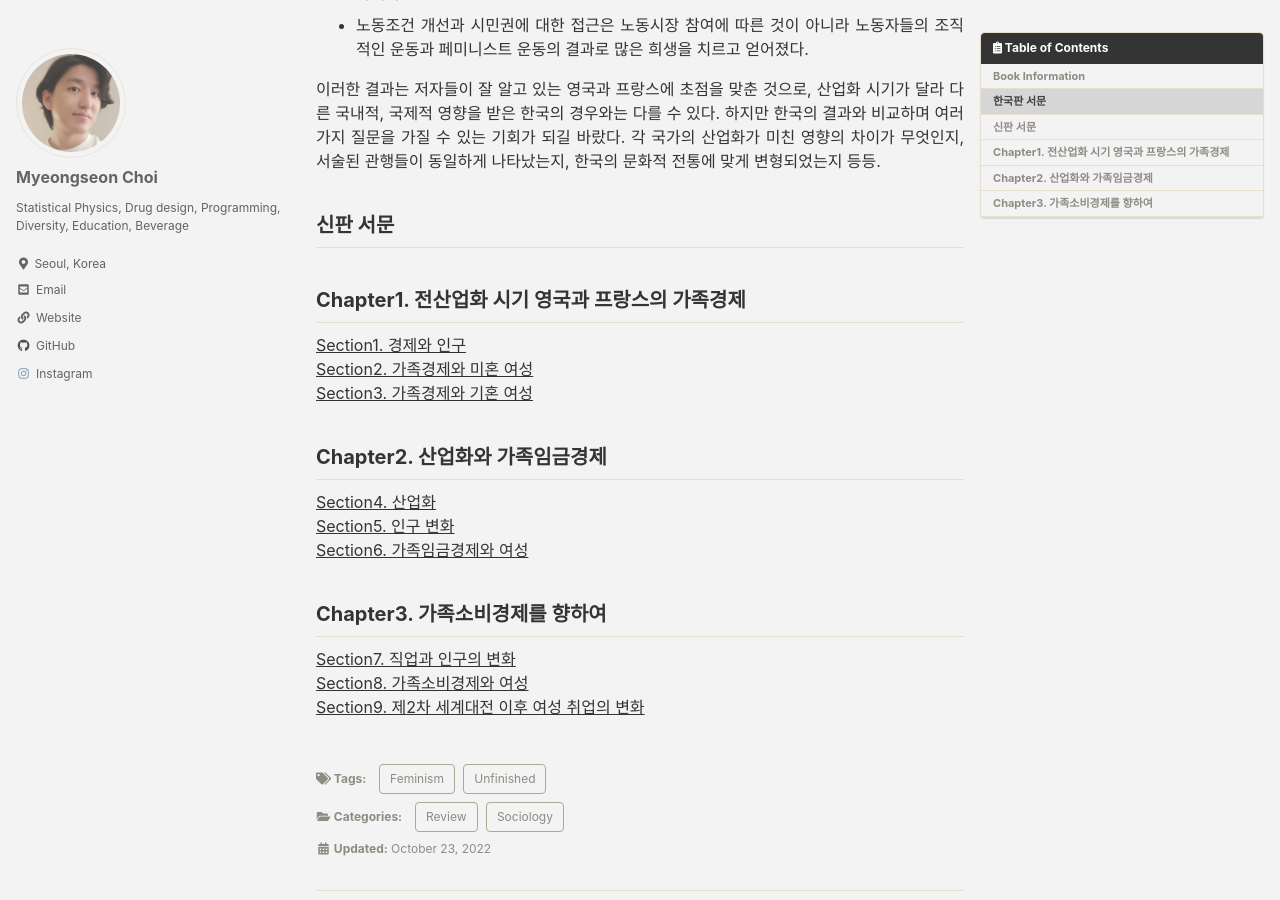
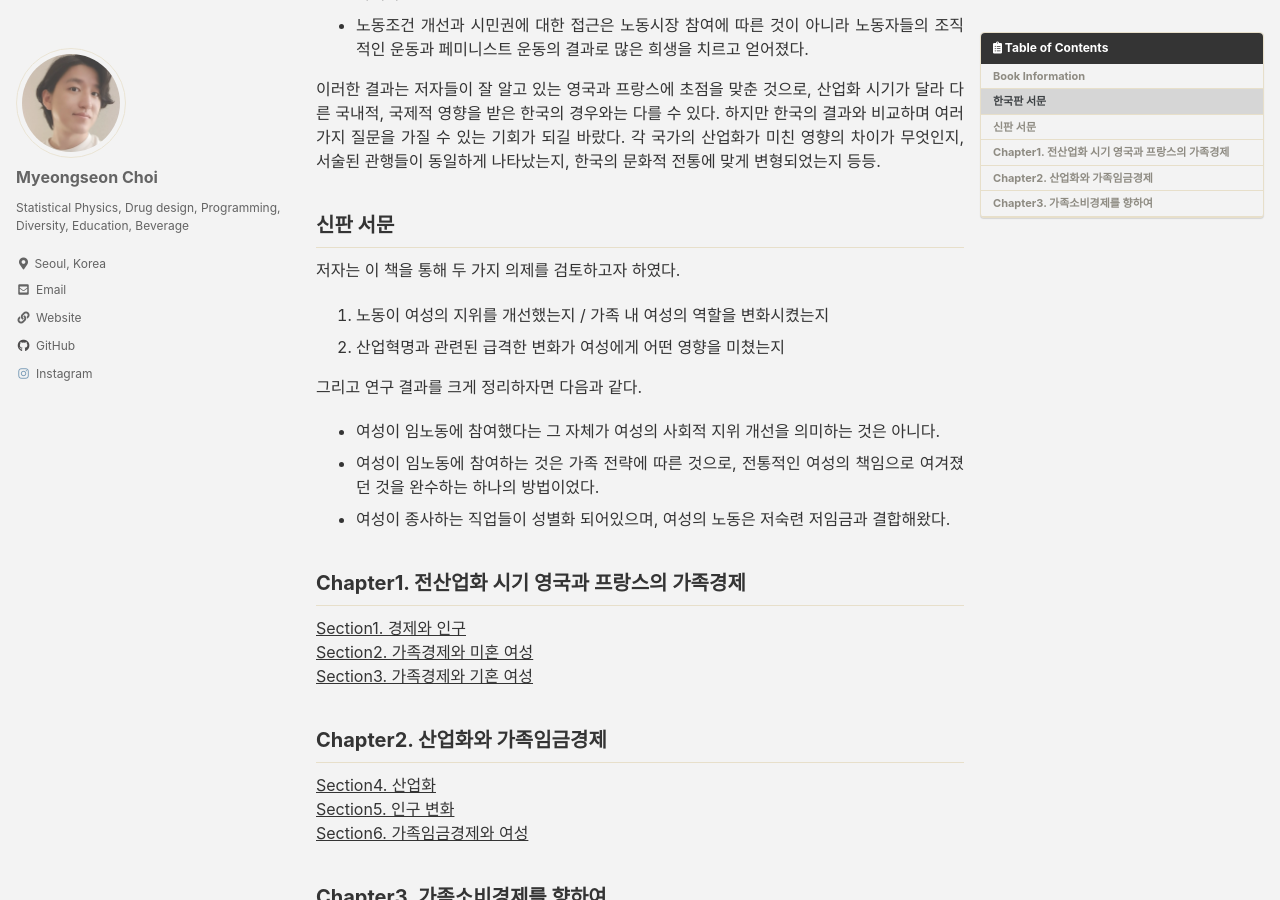
Before and after one commit to key262yek/key262yek.github.io, a Jekyll site: the page built from _posts/2022-10-23-Women-Work-and-Family.md, in a window 1280 px wide and 900 px high, scrolled down 656 px. Built offline with Jekyll 4.4.1, drawn with Linux system fonts in a browser that asks for light colours; cached includes are drawn as plain includes; nearby versions of some CDN libraries.

Commit message:
add introduction

```diff
--- a/_posts/2022-10-23-Women-Work-and-Family.md
+++ b/_posts/2022-10-23-Women-Work-and-Family.md
@@ -33,6 +33,16 @@ Louise Tilly, Joan Wallach Scott 지음. 김영, 박기남, 장경선 옮김. "W
 
 ## 신판 서문
 
+저자는 이 책을 통해 두 가지 의제를 검토하고자 하였다.
+1. 노동이 여성의 지위를 개선했는지 / 가족 내 여성의 역할을 변화시켰는지
+2. 산업혁명과 관련된 급격한 변화가 여성에게 어떤 영향을 미쳤는지
+
+그리고 연구 결과를 크게 정리하자면 다음과 같다.
+- 여성이 임노동에 참여했다는 그 자체가 여성의 사회적 지위 개선을 의미하는 것은 아니다.
+- 여성이 임노동에 참여하는 것은 가족 전략에 따른 것으로, 전통적인 여성의 책임으로 여겨졌던 것을 완수하는 하나의 방법이었다.
+- 여성이 종사하는 직업들이 성별화 되어있으며, 여성의 노동은 저숙련 저임금과 결합해왔다.
+
+
 
 
 ## Chapter1. 전산업화 시기 영국과 프랑스의 가족경제
```
